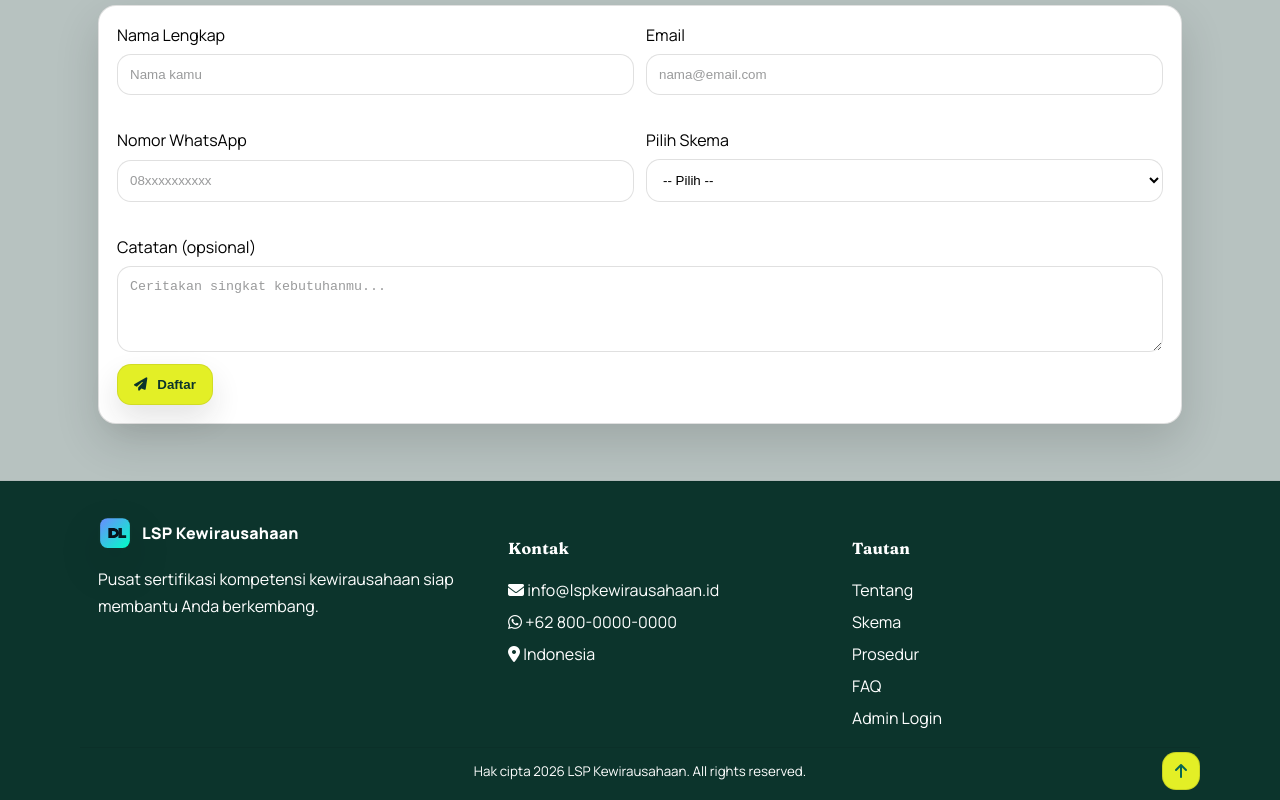
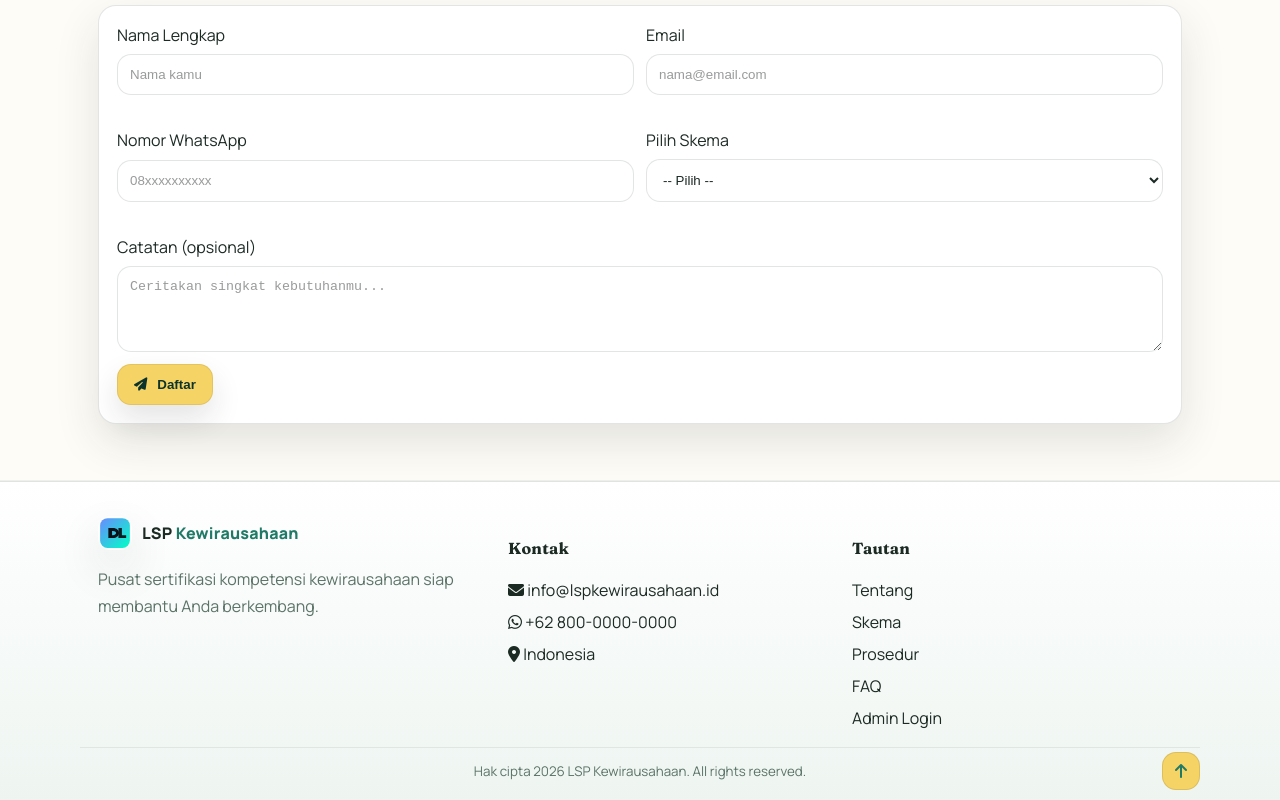
Before and after one commit to Mochi30/lsp_kewirausahaan, a website: page index.html in a window 1280 px wide. Shown: the part 1900-2700 px from the top of the page. Drawn offline with Linux system fonts and the light colour scheme; no server answers.

Commit message:
Refresh color palette

```diff
--- a/style.css
+++ b/style.css
@@ -1,16 +1,16 @@
 /* LSP Kewirausahaan - Frontend Only (HTML/CSS/JS) */
 :root{
-  --bg: #0c342c;
+  --bg: linear-gradient(180deg, #f9f6ef 0%, #eef5f1 100%);
   --surface: #ffffff;
-  --surface-2: #ffffff;
-  --text: #000000;
-  --muted: #076653;
-  --line: rgba(0, 0, 0, 0.12);
-  --shadow: 0 18px 45px rgba(0, 0, 0, 0.14);
+  --surface-2: #fffdf8;
+  --text: #1c2a24;
+  --muted: #5b7369;
+  --line: rgba(28, 42, 36, 0.12);
+  --shadow: 0 18px 45px rgba(27, 42, 36, 0.12);
   --radius: 18px;
   --container: 1120px;
-  --accent: #e3ef26;
-  --accent-dark: #076653;
+  --accent: #f6d365;
+  --accent-dark: #1f7a67;
   --heroImg: url("https://images.unsplash.com/photo-1522071820081-009f0129c71c?auto=format&fit=crop&q=80&w=2070");
 }
 
@@ -167,9 +167,9 @@ img{max-width:100%; display:block}
 /* Sections */
 .section{padding: 56px 0}
 .section--alt{
-  background: rgba(255,255,255,0.7);
-  border-top: 1px solid rgba(0,0,0,0.04);
-  border-bottom: 1px solid rgba(0,0,0,0.04);
+  background: rgba(255, 253, 248, 0.92);
+  border-top: 1px solid rgba(28, 42, 36, 0.06);
+  border-bottom: 1px solid rgba(28, 42, 36, 0.06);
 }
 .section__head{margin-bottom: 18px}
 .section__head h2{margin:0 0 10px; font-size: 32px}
@@ -232,7 +232,7 @@ small.error{color: #000000; min-height: 14px}
 }
 .acc__icon{font-size: 18px; color: var(--muted)}
 .panel{display:none; padding: 0 16px 14px; border-left: 1px solid rgba(0,0,0,0.1); margin-left: 8px}
-.panel .muted{color: #ffffff}
+.panel .muted{color: var(--muted)}
 
 /* CTA */
 .cta{margin-top: 18px}
@@ -263,19 +263,24 @@ small.error{color: #000000; min-height: 14px}
 }
 
 /* Footer */
-.footer{padding: 34px 0 20px; border-top: 1px solid rgba(0,0,0,0.08); color: #ffffff}
-.footer .muted{color: #ffffff}
-.footer .brand__name{color: #ffffff}
-.footer .accent{color: #ffffff}
+.footer{
+  padding: 34px 0 20px;
+  border-top: 1px solid rgba(28, 42, 36, 0.08);
+  color: var(--text);
+  background: linear-gradient(180deg, #ffffff 0%, #eef5f1 100%);
+}
+.footer .muted{color: var(--muted)}
+.footer .brand__name{color: var(--text)}
+.footer .accent{color: var(--accent-dark)}
 .footer__grid{display:grid; grid-template-columns: 1.2fr 1fr 1fr; gap: 14px; align-items:start}
-.footer__list{list-style:none; padding:0; margin:10px 0 0; display:grid; gap:10px; color: #ffffff}
-.footer__list a{color: #ffffff}
-.footer__list a:hover{color: #ffffff}
+.footer__list{list-style:none; padding:0; margin:10px 0 0; display:grid; gap:10px; color: var(--text)}
+.footer__list a{color: var(--text)}
+.footer__list a:hover{color: var(--accent-dark)}
 .brand--footer .brand__logo{width:34px; height:34px}
 .footer__bottom{
   margin-top: 18px; padding-top: 14px;
-  border-top: 1px solid rgba(0,0,0,0.08);
-  display:flex; justify-content:center; align-items:center; color: #ffffff;
+  border-top: 1px solid rgba(28, 42, 36, 0.08);
+  display:flex; justify-content:center; align-items:center; color: var(--muted);
   position: relative;
   text-align: center;
 }
@@ -286,7 +291,7 @@ small.error{color: #000000; min-height: 14px}
   display:grid; place-items:center;
   border:1px solid var(--line);
   background: var(--accent);
-  color: #076653;
+  color: var(--accent-dark);
 }
 
 /* Toast */
```
